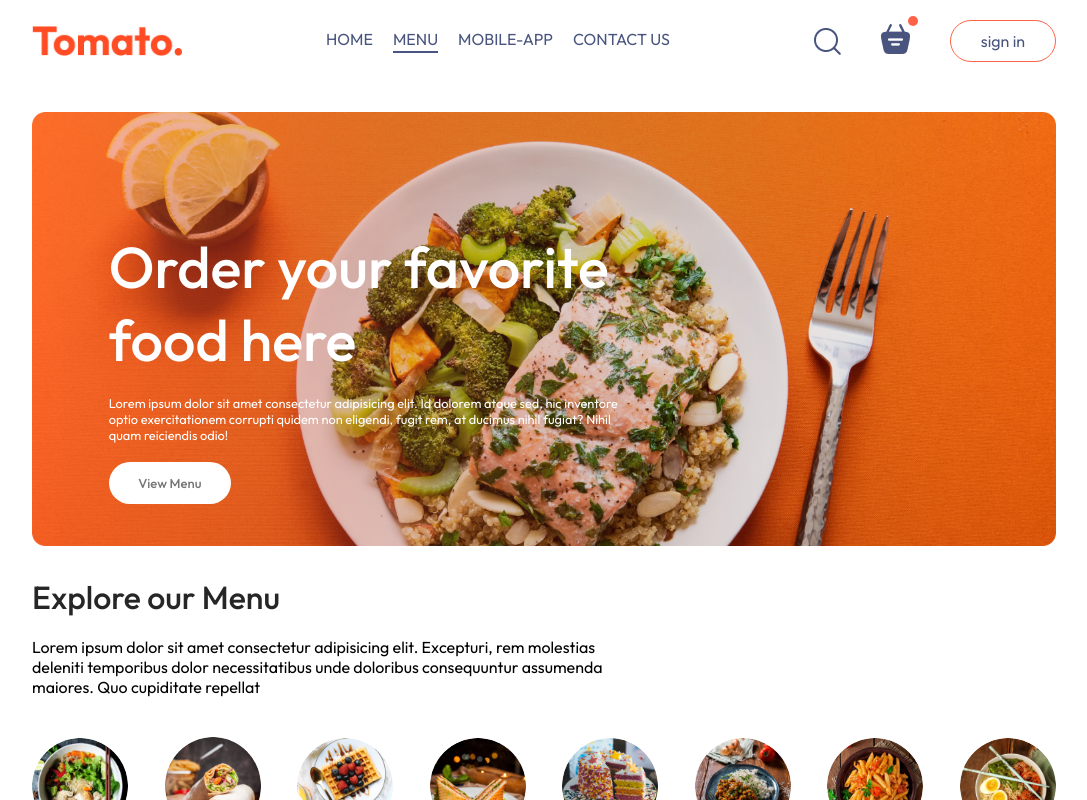
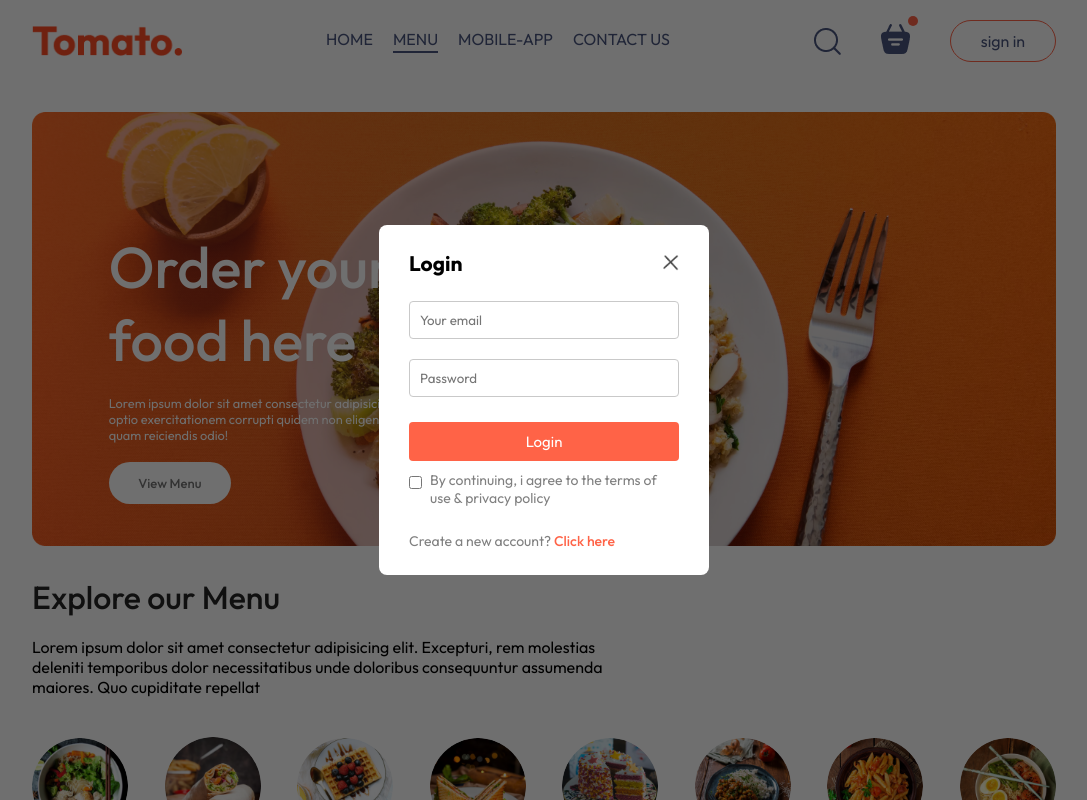
Before and after one commit to AUNG533/React-Food-Web-App, a React (Vite) app in the folder frontend/: page / in a window 1280 px wide. Both pictures are taken after a click on the button "sign in". Shown: the top 800 px of the page, without its empty margins (96-1183 px from the left). Built offline with nearby package versions, Linux system fonts and the light colour scheme.

Commit message:
Create Sign in / Sign up Component

```diff
--- a/frontend/src/App.jsx
+++ b/frontend/src/App.jsx
@@ -1,23 +1,27 @@
-import React from "react";
+import React, { useState } from "react";
 import Navbar from "./components/Navbar/Navbar";
 import { Route, Routes } from "react-router-dom";
 import Home from "./pages/Home/Home";
 import Cart from "./pages/Cart/Cart";
 import PlaceOrder from "./pages/PlaceOrder/PlaceOrder";
 import Footer from "./components/Footer/Footer";
+import LoginPopup from "./components/LoginPopup/LoginPopup";
 
 const App = () => {
+  const [showLogin, setShowLogin] = useState(false);
+
   return (
     <>
+      {showLogin ? <LoginPopup setShowLogin={setShowLogin}/> : <></>}
       <div className="app">
-        <Navbar />
+        <Navbar setShowLogin={setShowLogin}/>
         <Routes>
           <Route path="/" element={<Home />} />
           <Route path="/cart" element={<Cart />} />
           <Route path="/order" element={<PlaceOrder />} />
         </Routes>
       </div>
-      <Footer/>
+      <Footer />
     </>
   );
 };
--- /dev/null
+++ b/frontend/src/components/LoginPopup/LoginPopup.css
@@ -0,0 +1,75 @@
+.login-popup {
+    position: absolute;
+    z-index: 1;
+    width: 100%;
+    height: 100%;
+    background-color: #00000090;
+    display: grid;
+}
+
+.login-popup-container {
+    place-self: center;
+    width: max(23vw,  330px);
+    color: #808080;
+    background-color: white;
+    display: flex;
+    flex-direction: column;
+    gap: 25px;
+    padding: 25px 30px;
+    border-radius: 8px;
+    font-size: 14px;
+    animation: fadeIn 0.5s;
+}
+
+.login-popup-title {
+    display: flex;
+    justify-content: space-between;
+    align-items: center;
+    color: black;
+}
+
+.login-popup-title img {
+    width: 16px;
+    cursor: pointer;
+}
+
+.login-popup-inputs {
+    display: flex;
+    flex-direction: column;
+    gap: 20px;
+}
+
+.login-popup-inputs input{
+    outline: none;
+    border: 1px solid #c9c9c9;
+    padding: 10px;
+    border-radius: 4px;
+}
+
+.login-popup-container button {
+    border: none;
+    padding: 10px;
+    border-radius: 4px;
+    color: white;
+    background-color: tomato;
+    font-size: 15px;
+    cursor: pointer;
+}
+
+.login-popup-condition {
+    display: flex;
+    align-items: start;
+    gap: 8px;
+    margin-top: -15px;
+
+}
+
+.login-popup-condition input {
+    margin-top: 5px;
+}
+
+.login-popup p span {
+    color: tomato;
+    font-weight: 500;
+    cursor: pointer;
+}
--- /dev/null
+++ b/frontend/src/components/LoginPopup/LoginPopup.jsx
@@ -0,0 +1,48 @@
+import React, { useState } from "react";
+import "./LoginPopup.css";
+import { assets } from "../../assets/assets";
+
+const LoginPopup = ({ setShowLogin }) => {
+  const [currState, setCurrState] = useState("Login");
+
+  return (
+    <div className="login-popup">
+      <form className="login-popup-container">
+        <div className="login-popup-title">
+          <h2>{currState}</h2>
+          <img
+            onClick={() => setShowLogin(false)}
+            src={assets.cross_icon}
+            alt=""
+          />
+        </div>
+        <div className="login-popup-inputs">
+          {currState === "Login" ? (
+            <></>
+          ) : (
+            <input type="text" placeholder="Your name" required />
+          )}
+
+          <input type="email" placeholder="Your email" required />
+          <input type="password" placeholder="Password" required />
+        </div>
+        <button>{currState === "Sign Up" ? "Create account" : "Login"}</button>
+        <div className="login-popup-condition">
+          <input type="checkbox" required />
+          <p>By continuing, i agree to the terms of use & privacy policy</p>
+        </div>
+        {currState === "Login" ? (
+          <p>
+            Create a new account? <span onClick={()=>setCurrState("Sign Up")}>Click here</span>
+          </p>
+        ) : (
+          <p>
+            Already have an account? <span onClick={()=>setCurrState("Login")}>Login here</span>
+          </p>
+        )}
+      </form>
+    </div>
+  );
+};
+
+export default LoginPopup;
--- a/frontend/src/components/Navbar/Navbar.jsx
+++ b/frontend/src/components/Navbar/Navbar.jsx
@@ -3,7 +3,7 @@ import "./Navbar.css";
 import { assets } from "../../assets/assets";
 import { Link } from 'react-router-dom'
 
-const Navbar = () => {
+const Navbar = ({setShowLogin}) => {
   const [menu, setMenu] = useState("menu");
 
   return (
@@ -21,7 +21,7 @@ const Navbar = () => {
           <img src={assets.basket_icon} alt="" />
           <div className="dot"></div>
         </div>
-        <button>sign in</button>
+        <button onClick={()=> setShowLogin(true)}>sign in</button>
       </div>
     </div>
   );
```
